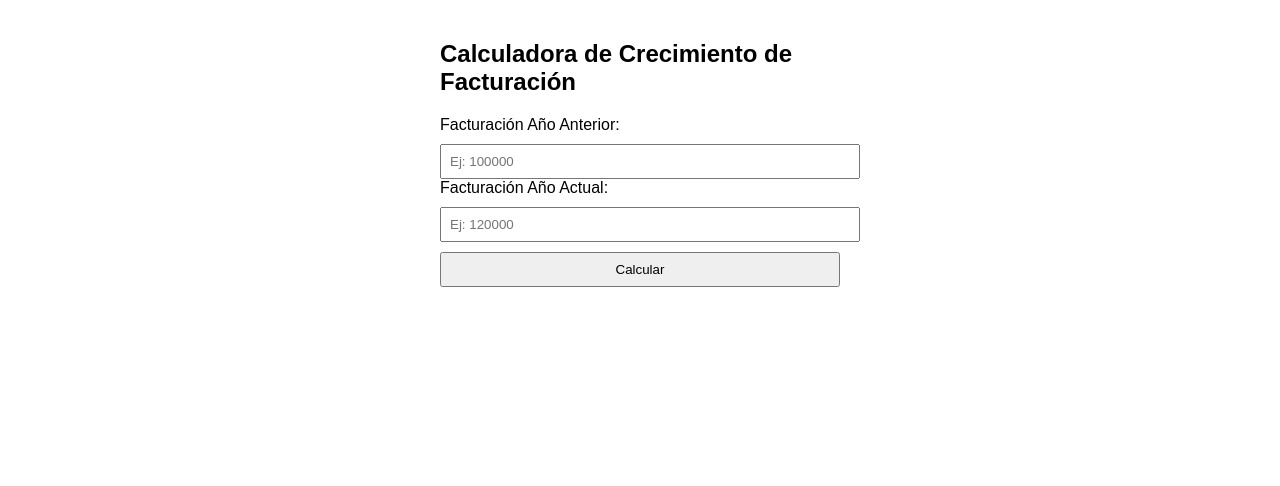
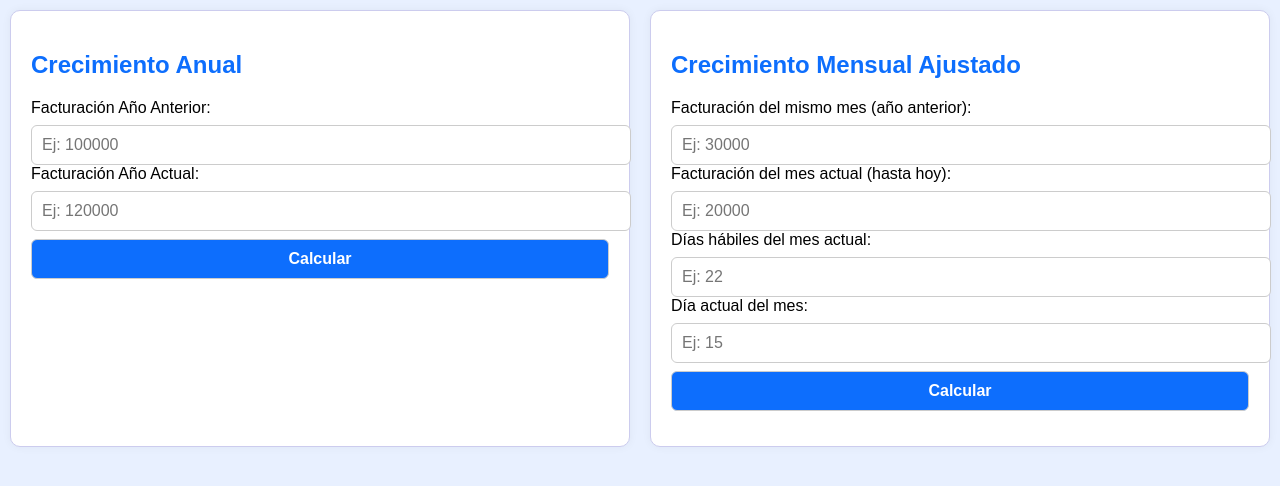
Before and after one commit to oskarjav13/proyeccionTrabajos-, a plain HTML site: page index.html in a window 1280 px wide. Drawn offline with Linux system fonts and the light colour scheme.

Commit message:
segunda version

```diff
--- a/index.html
+++ b/index.html
@@ -2,55 +2,111 @@
 <html lang="es">
 <head>
   <meta charset="UTF-8">
-  <title>Calculadora de Crecimiento</title>
+  <meta name="viewport" content="width=device-width, initial-scale=1">
+  <title>Calculadoras de Crecimiento</title>
   <link rel="manifest" href="manifest.json">
-  <meta name="theme-color" content="#ffffff">
-  <meta name="viewport" content="width=device-width, initial-scale=1">
-
-  <!-- Íconos para dispositivos -->
   <link rel="icon" href="icon.png">
   <link rel="apple-touch-icon" href="icon.png">
+  <meta name="theme-color" content="#0d6efd">
 
   <style>
     body {
+      margin: 0;
       font-family: Arial, sans-serif;
+      background-color: #e8f0ff;
+    }
+
+    h2 {
+      color: #0d6efd;
+    }
+
+    .container {
+      display: flex;
+      flex-wrap: wrap;
+    }
+
+    .calculator {
+      flex: 1 1 300px;
       padding: 20px;
-      max-width: 400px;
-      margin: auto;
+      background-color: white;
+      border: 1px solid #cce;
+      margin: 10px;
+      border-radius: 10px;
+      box-shadow: 0 0 10px rgba(0, 0, 0, 0.05);
     }
+
     input, button {
-      display: block;
-      margin-top: 10px;
       width: 100%;
-      padding: 8px;
+      margin-top: 8px;
+      padding: 10px;
+      border: 1px solid #ccc;
+      border-radius: 6px;
+      font-size: 1em;
     }
-    #resultado {
-      margin-top: 20px;
+
+    button {
+      background-color: #0d6efd;
+      color: white;
       font-weight: bold;
+      cursor: pointer;
+      transition: background-color 0.2s ease-in-out;
+    }
+
+    button:hover {
+      background-color: #0b5ed7;
+    }
+
+    .resultado {
+      margin-top: 15px;
+      font-weight: bold;
+      color: #0d6efd;
     }
   </style>
 </head>
 <body>
-  <h2>Calculadora de Crecimiento de Facturación</h2>
 
-  <label for="anterior">Facturación Año Anterior:</label>
-  <input type="number" id="anterior" placeholder="Ej: 100000">
+  <div class="container">
+    <!-- CALCULADORA 1: Crecimiento Anual -->
+    <div class="calculator">
+      <h2>Crecimiento Anual</h2>
+      <label>Facturación Año Anterior:</label>
+      <input type="number" id="anterior" placeholder="Ej: 100000">
 
-  <label for="actual">Facturación Año Actual:</label>
-  <input type="number" id="actual" placeholder="Ej: 120000">
+      <label>Facturación Año Actual:</label>
+      <input type="number" id="actual" placeholder="Ej: 120000">
 
-  <button onclick="calcularCrecimiento()">Calcular</button>
+      <button onclick="calcularCrecimientoAnual()">Calcular</button>
+      <div id="resultadoAnual" class="resultado"></div>
+    </div>
 
-  <div id="resultado"></div>
+    <!-- CALCULADORA 2: Crecimiento Mensual Ajustado -->
+    <div class="calculator">
+      <h2>Crecimiento Mensual Ajustado</h2>
+      <label>Facturación del mismo mes (año anterior):</label>
+      <input type="number" id="mesAnterior" placeholder="Ej: 30000">
+
+      <label>Facturación del mes actual (hasta hoy):</label>
+      <input type="number" id="mesActual" placeholder="Ej: 20000">
+
+      <label>Días hábiles del mes actual:</label>
+      <input type="number" id="diasHabiles" placeholder="Ej: 22">
+
+      <label>Día actual del mes:</label>
+      <input type="number" id="diaHoy" placeholder="Ej: 15">
+
+      <button onclick="calcularCrecimientoMensual()">Calcular</button>
+      <div id="resultadoMensual" class="resultado"></div>
+    </div>
+  </div>
 
   <script>
-    function calcularCrecimiento() {
+    function calcularCrecimientoAnual() {
       const anterior = parseFloat(document.getElementById('anterior').value);
       const actual = parseFloat(document.getElementById('actual').value);
-      const resultado = document.getElementById('resultado');
+      const resultado = document.getElementById('resultadoAnual');
 
       if (isNaN(anterior) || isNaN(actual) || anterior === 0) {
-        resultado.textContent = "Por favor ingresa valores válidos (el año anterior no puede ser cero).";
+        resultado.textContent = "Ingresa valores válidos.";
         return;
       }
 
@@ -62,7 +118,33 @@
       resultado.textContent = texto;
     }
 
-    // Registrar el service worker
+    function calcularCrecimientoMensual() {
+      const anterior = parseFloat(document.getElementById('mesAnterior').value);
+      const actual = parseFloat(document.getElementById('mesActual').value);
+      const diasHabiles = parseInt(document.getElementById('diasHabiles').value);
+      const diaHoy = parseInt(document.getElementById('diaHoy').value);
+      const resultado = document.getElementById('resultadoMensual');
+
+      if (
+        isNaN(anterior) || isNaN(actual) || isNaN(diasHabiles) || isNaN(diaHoy) ||
+        anterior === 0 || diasHabiles === 0 || diaHoy > diasHabiles
+      ) {
+        resultado.textContent = "Ingresa todos los valores correctamente.";
+        return;
+      }
+
+      const proporcionMes = diaHoy / diasHabiles;
+      const esperadoHastaHoy = anterior * proporcionMes;
+      const cambio = ((actual - esperadoHastaHoy) / esperadoHastaHoy) * 100;
+
+      const texto = cambio >= 0
+        ? `Crecimiento del ${cambio.toFixed(2)}% respecto al mes pasado`
+        : `Decrecimiento del ${Math.abs(cambio).toFixed(2)}% respecto al mes pasado`;
+
+      resultado.textContent = texto;
+    }
+
+    // Service Worker
     if ('serviceWorker' in navigator) {
       navigator.serviceWorker.register('service-worker.js')
         .then(() => console.log('Service Worker registrado'))
```
